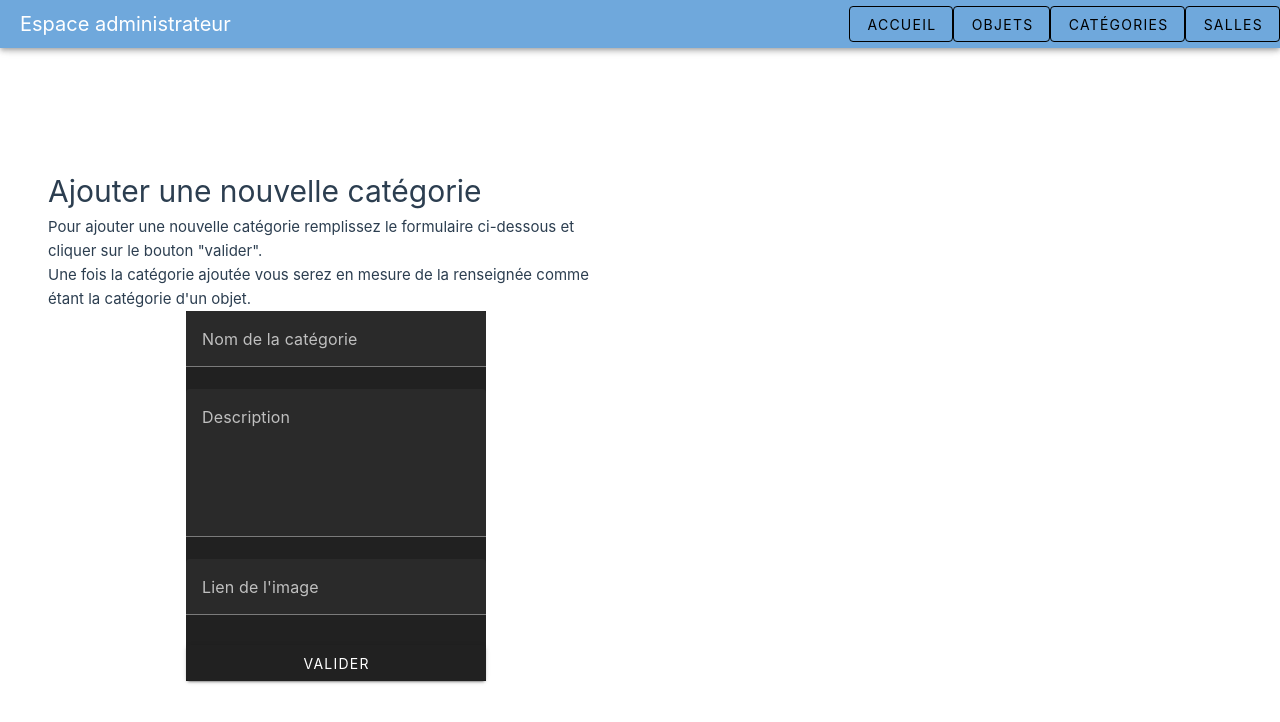
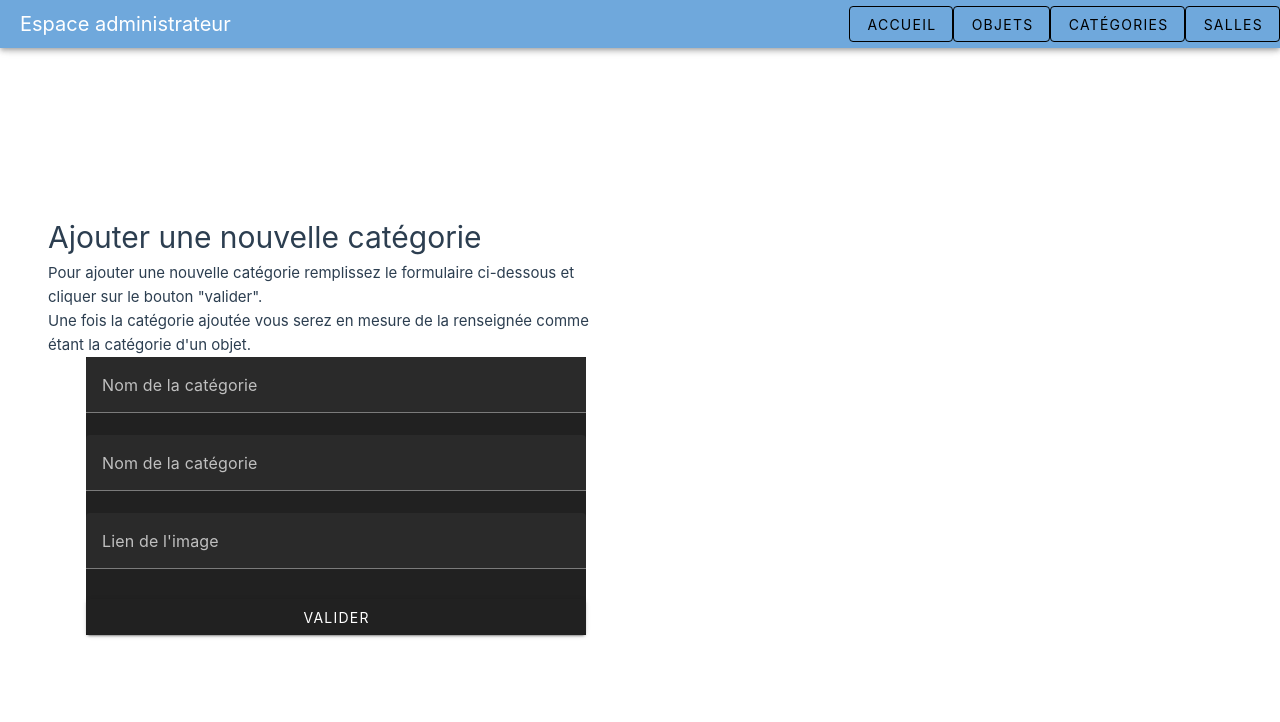
Before and after one commit to Laurine2905/museum-anesthesie-besancon, a Vue app in the folder ptutBesanconIsis/frontend/: page /addCategorie in a window 1280 px wide. Shown: the top 722 px of the page. Built offline with nearby package versions, Linux system fonts and the light colour scheme.

Commit message:
Chargement des catégories pour l'admin Ajout d'une catégorie OK, revoir textarea plutot que text-field pour la description

```diff
--- a/ptutBesanconIsis/frontend/src/components/CategorieModify.vue
+++ b/ptutBesanconIsis/frontend/src/components/CategorieModify.vue
@@ -1,25 +1,26 @@
 <template>
 
-  <AddCategorieView @addC="handlerAddCategorie"></AddCategorieView>
+  <AddCategorieView @addCat="handlerAddCategorie"></AddCategorieView>
 
  </template>
 
 <script>
 
-import {onMounted, reactive} from "vue";
-import AddCategorieView from "../views/AddCategorieView.vue";
-const listeC = reactive([]);
+// PROBLEME : @addCat ne fonctionne pas, à voir avec les filles
 
-function handlerAddCategorie(nom) {
+const url = "http://localhost:8989/api/categories";
+
+function handlerAddCategorie(nom, description, urlPhoto) {
   console.log(nom);
   let myHeaders = new Headers();
   myHeaders.append("Content-Type", "application/json");
+  console.log(myHeaders);
   // --  le libelle de la nouvelle chose est envoyé au serveur
   //  via le body de la req AJAX
   const fetchOptions = {
     method: "POST",
     headers: myHeaders,
-    body: JSON.stringify({ nom: nom }),
+    body: JSON.stringify({ nom: nom, description: description, urlPhoto: urlPhoto }),
   };
   fetch(url, fetchOptions)
       .then((response) => {
@@ -27,32 +28,10 @@ function handlerAddCategorie(nom) {
       })
       .then((dataJSON) => {
         console.log(dataJSON);
-        getCategories();
       })
       .catch((error) => console.log(error));
 }
 
-function getCategories() {
-  const fetchOptions = { method: "GET" };
-  fetch(url, fetchOptions)
-      .then((response) => {
-        return response.json();
-      })
-      .then((dataJSON) => {
-        console.log(dataJSON);
-        // -- vider la liste des choses
-        listeC.splice(0, listeC.length);
-        // pour chaque donnée renvoyée par l'API
-        //  créer un objet instance de la classe Chose
-        //  et l'ajouter dans la liste listeC
-        dataJSON.forEach((v) => listeC.push(new Categorie(v.id, v.nom)));     //vérifier les attributs de catégorie
-      })
-      .catch((error) => console.log(error));
-}
-
-onMounted(() => {
-  getCategories();
-});
 
 </script>
 
--- a/ptutBesanconIsis/frontend/src/views/AddCategorieView.vue
+++ b/ptutBesanconIsis/frontend/src/views/AddCategorieView.vue
@@ -1,26 +1,38 @@
 <script setup>
 import { ref } from "vue";
-// -- donnée réactive pour la saisie du libellé
+// -- donnée réactive pour la saisie de la nouvelle catégorie
 const nom = ref("");
-
-const emit = defineEmits(["addC"]);
-
-</script>
+const description = ref("");
+const urlPhoto = ref("");
 
 
-<script>
-export default {
-  data: () => ({
-    nom: '',
-    rules: [
-      value => {
-        if (value) return true
+//const emit = defineEmits(['addCat']);
 
-        return "Vous devez renseigner le nom d'une nouvelle catégorie."
-      },
-    ],
-  }),
+const url = "http://localhost:8989/api/categories";
+
+function handlerAddCategorie(nom, description, urlPhoto) {
+  console.log(nom);
+  let myHeaders = new Headers();
+  myHeaders.append("Content-Type", "application/json");
+  console.log(myHeaders);
+  // --  le libelle de la nouvelle chose est envoyé au serveur
+  //  via le body de la req AJAX
+  const fetchOptions = {
+    method: "POST",
+    headers: myHeaders,
+    body: JSON.stringify({ nom: nom, description: description, urlPhoto: urlPhoto }),
+  };
+  fetch(url, fetchOptions)
+      .then((response) => {
+        return response.json();
+      })
+      .then((dataJSON) => {
+        console.log(dataJSON);
+      })
+      .catch((error) => console.log(error));
 }
+
+
 </script>
 
 <template>
@@ -29,29 +41,39 @@ export default {
   <p>Pour ajouter une nouvelle catégorie remplissez le formulaire ci-dessous et cliquer sur le bouton "valider".</p>
   <p>Une fois la catégorie ajoutée vous serez en mesure de la renseignée comme étant la catégorie d'un objet.</p>
 
-  <v-sheet width="300" class="mx-auto">
-    <v-form @submit.prevent="$emit('addC', nom)">
+  <v-sheet width="500" class="mx-auto">
+    <v-form @submit.prevent=handlerAddCategorie(nom,description,urlPhoto)>  <!-- normalement on met $ devant emit -->
       <v-text-field
           v-model="nom"
-          :rules="rules"
           label="Nom de la catégorie"
       ></v-text-field>
+      <v-text-field
+          v-model="description"
+          label="Nom de la catégorie"
+      ></v-text-field>
+      <!--
           <v-textarea
-          name="input-7-1"
+              name="description"
               variant="filled"
               label="Description"
               auto-grow
               model-value=""
           ></v-textarea>
+    -->
           <v-text-field
-          v-model="url_photo"
-          :rules="rules"
+              v-model="urlPhoto"
               label="Lien de l'image"
           ></v-text-field>
           <v-btn type="submit" block class="mt-2">Valider</v-btn>
         </v-form>
       </v-sheet>
 
+      <!-- voir error-message pour textarea  et
+                :rules="rules"
+                @submit.prevent="emit('addCat', nom, description, urlPhoto)"
+-->
+
+
 </template>
 
 <style scoped>
--- a/ptutBesanconIsis/frontend/src/views/CategoriesView.vue
+++ b/ptutBesanconIsis/frontend/src/views/CategoriesView.vue
@@ -14,12 +14,12 @@
       <th>Supprimer</th>
     </tr>
     <!-- Si le tableau des catégories est vide -->
-    <tr v-if="!listeC">
+    <tr v-if="!listeCat">
       <td colspan="3">Veuillez patienter, chargement des catégories en cours...</td>
     </tr>
-    <!-- Si le tableau des objets n'est pas vide -->
+    <!-- Si le tableau des catégories n'est pas vide -->
     <!-- On met les données dans les colonnes grâce a une boucle -->
-    <tr v-for="cat of listeC" :key="cat.id">
+    <tr v-for="cat of listeCat" :key="cat.id">
       <td>{{ cat.nom }}</td>
       <td>
         <button @click="ModifierCategorie(cat.id)">Modifier</button>
@@ -33,6 +33,28 @@
 </template>
 
 <script setup>
+import CategorieModify from "../components/CategorieModify.vue";
+import { reactive, onMounted } from "vue";
+
+let listeCat = reactive([]);
+
+let url = "http://localhost:8989/api/categories";
+function chargeCategories(url = "http://localhost:8989/api/categories") {
+  const fetchOptions = { method: "GET" };
+  fetch(url, fetchOptions)
+      .then((response) => {
+        return response.json();
+      })
+      .then((dataJSON) => {
+        listeCat = dataJSON._embedded.categories;
+        console.log(listeCat);
+      })
+      .catch((error) => console.log(error));
+}
+
+onMounted(() => {
+  chargeCategories();
+});
 
 </script>
 
```
Also changed, not shown: 1 other file (tests, documents, lock files or other folders). Lines whose indentation alone changed are shown as unchanged.
